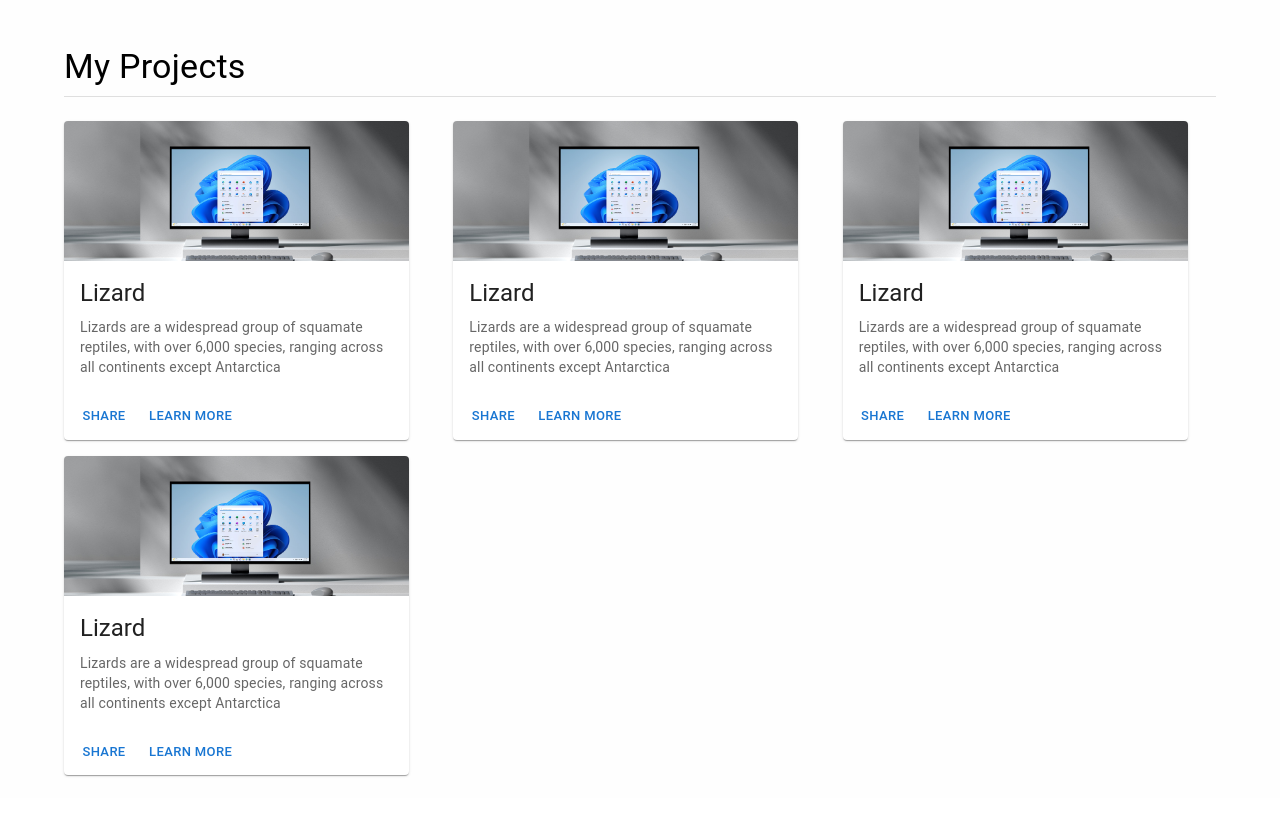
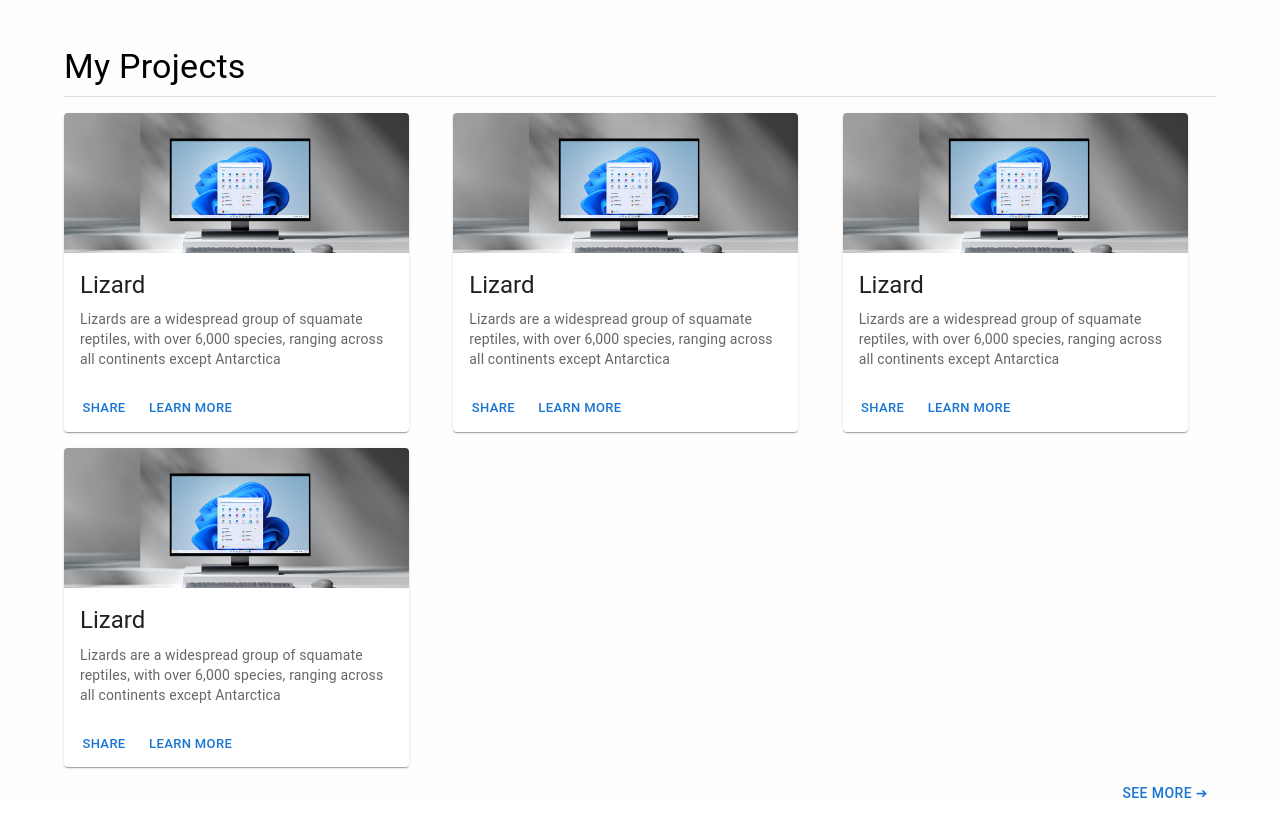
Before and after one commit to AdrianBatista/portifolio, a React (Vite) app: page / in a window 1280 px wide. Shown: the part 802-1639 px from the top of the page. Built offline with nearby package versions, Linux system fonts and the light colour scheme.

Commit message:
see more projects button

```diff
--- a/src/components/sections/ProjectsSection.tsx
+++ b/src/components/sections/ProjectsSection.tsx
@@ -1,5 +1,5 @@
 import Panel from "../interface/Panel";
-import { Typography, Divider, Container } from "@mui/material";
+import { Typography, Divider, Container, Button } from "@mui/material";
 import Grid from "@mui/material/Unstable_Grid2";
 import Card from "../interface/Card";
 
@@ -11,7 +11,7 @@ export default function ProjectSection() {
           My Projects
         </Typography>
         <Divider />
-        <Grid container spacing={2} mt={2}>
+        <Grid container spacing={2} mt={1}>
           <Grid xs={12} sm={6} md={4} xl={3}>
             <Card />
           </Grid>
@@ -25,6 +25,15 @@ export default function ProjectSection() {
             <Card />
           </Grid>
         </Grid>
+        <Typography
+          mt={1}
+          sx={{
+            display: "flex",
+            justifyContent: { xs: "center", sm: "flex-end" },
+          }}
+        >
+          <Button href="/projects">See more &#10132;</Button>
+        </Typography>
       </Container>
     </Panel>
   );
```
